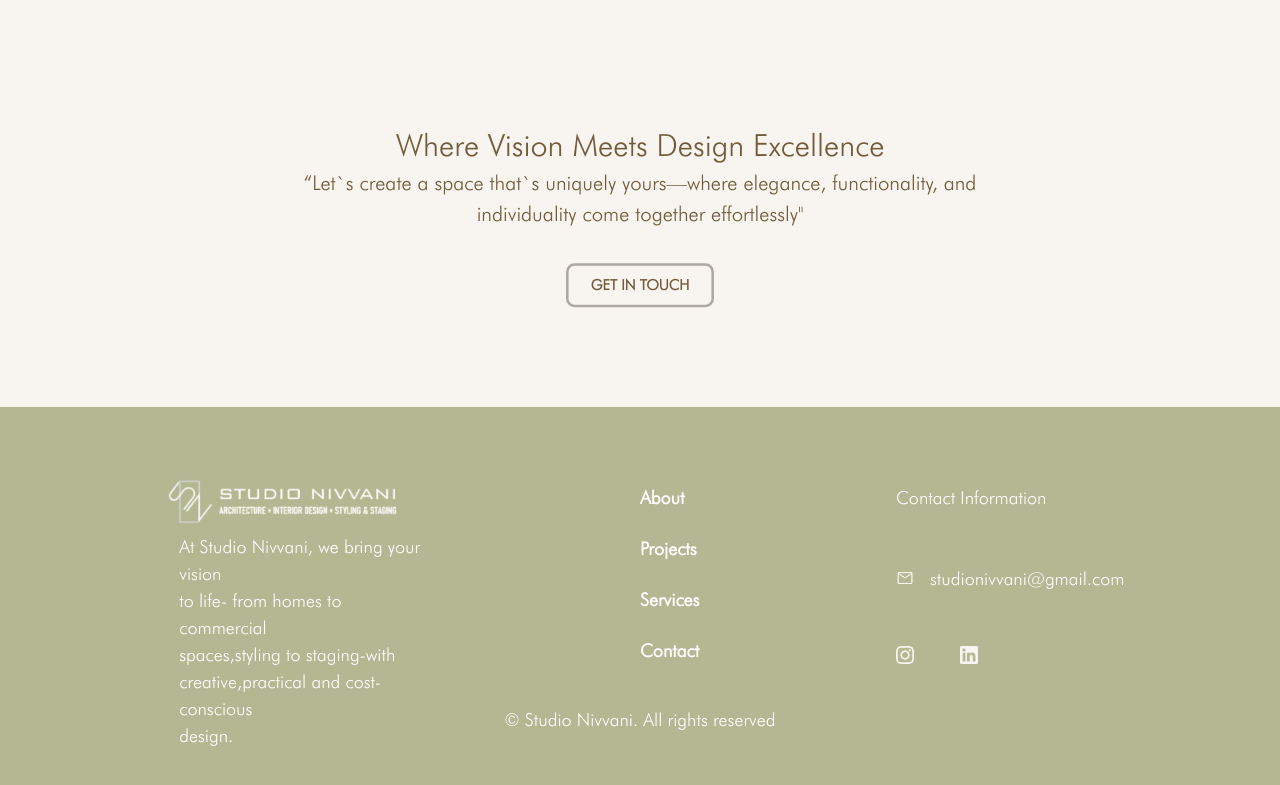
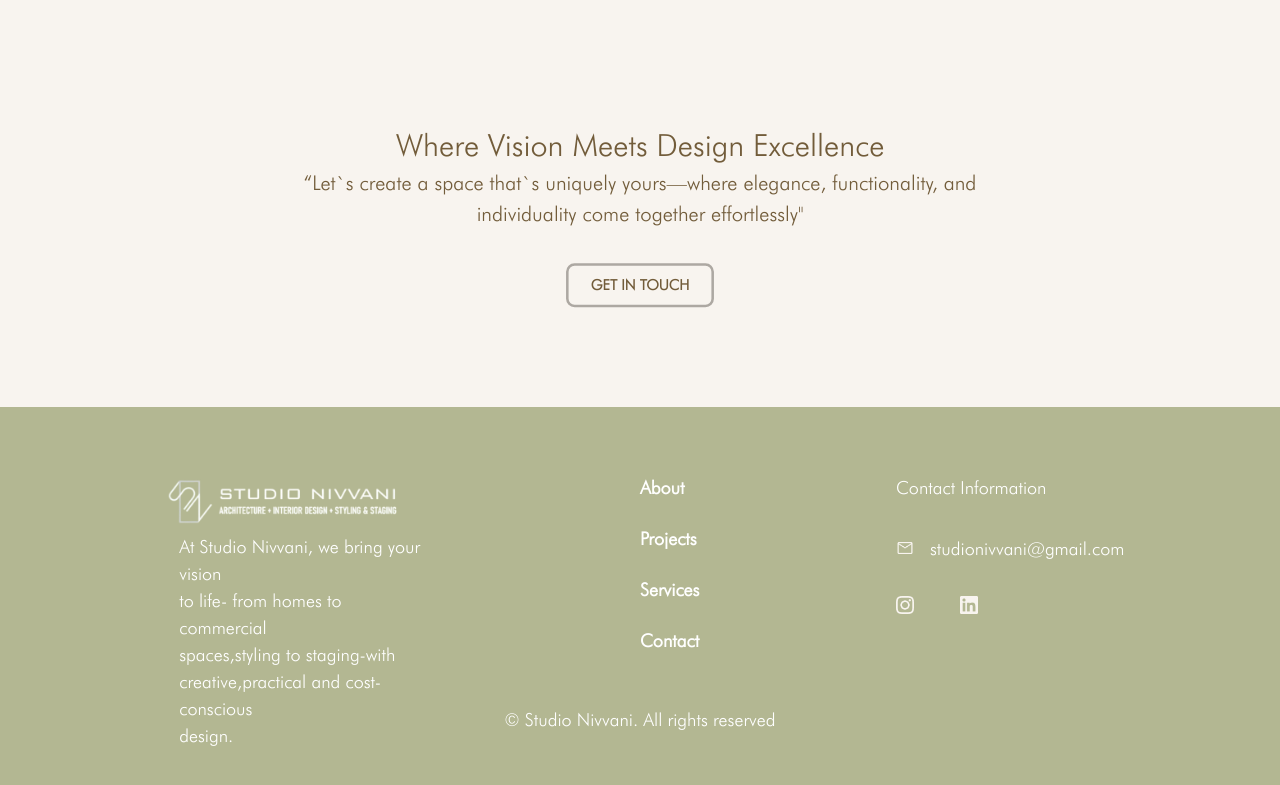
Before and after one commit to SLICKjp/Studio-Nivvani, a React (Vite) app: page / in a window 1280 px wide. Shown: the part 4025-4810 px from the top of the page. Built offline with nearby package versions, Linux system fonts and the light colour scheme.

Commit message:
Reducing the height of footer contact section

```diff
--- a/src/components/Footer/footer.css
+++ b/src/components/Footer/footer.css
@@ -15,7 +15,7 @@
 {
     display: flex;
     justify-content: space-evenly;
-    align-items: center;
+    align-items: flex-start;
     flex-direction: row;
     height: 50%;
     width: 80%;
@@ -65,7 +65,7 @@
     flex-direction: column;
     justify-content: space-between;
     align-items: flex-start;
-    height: 90%;
+    height: 70%;
 }
 
 .footer-mail{
@@ -116,4 +116,8 @@
     width: 50% !important;
     height: 40% !important;
    }
+
+   .footer-contact{
+    height: 50% !important;
+   }
 }
```
